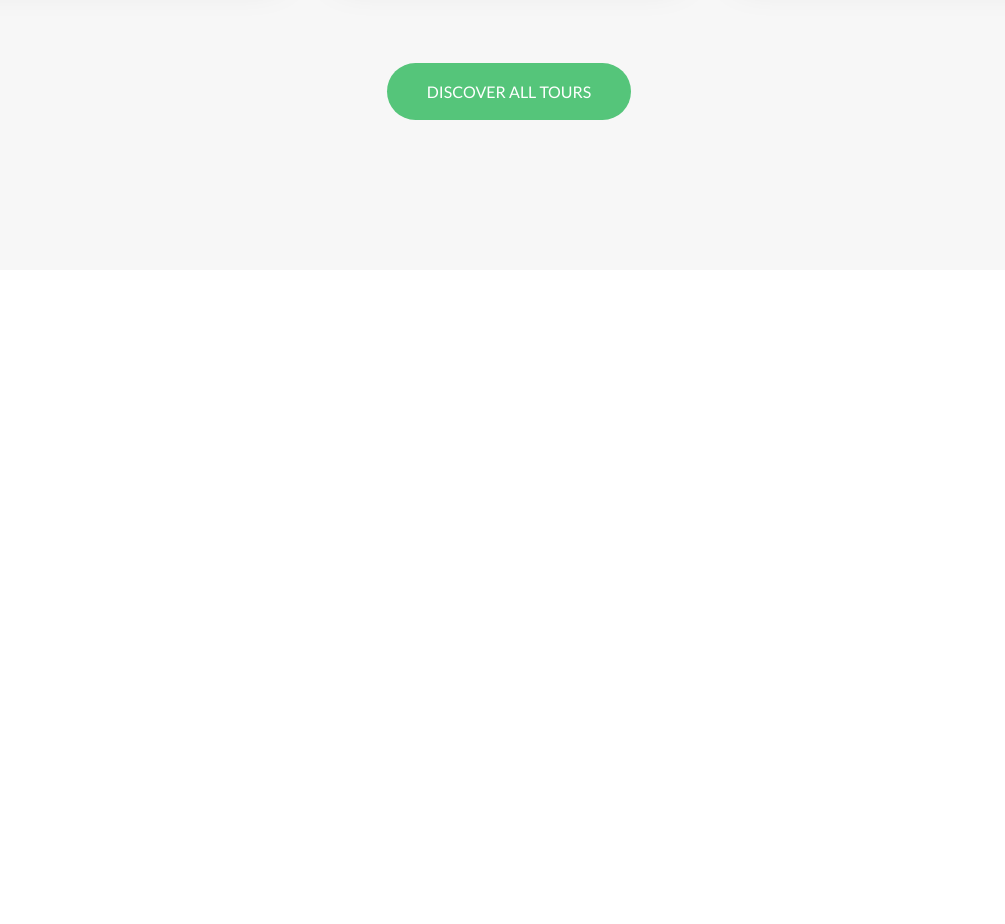
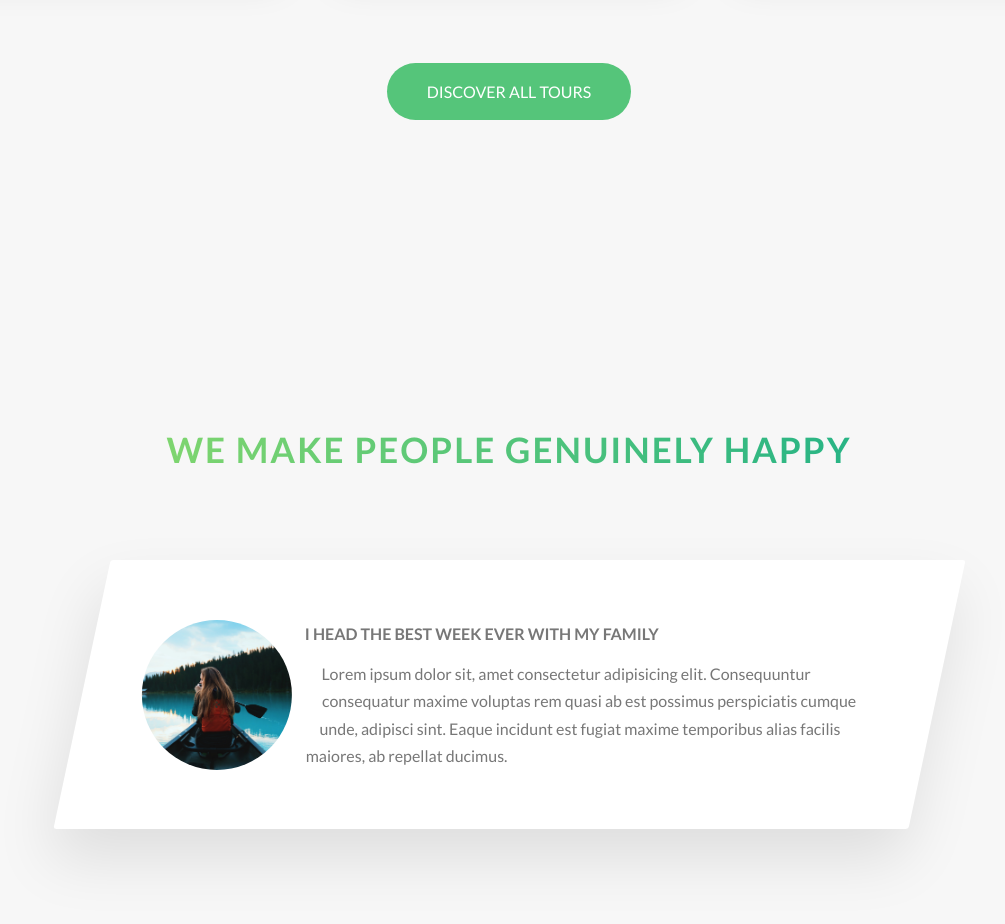
Before and after one commit to RomariosGoIT/CSS, a website: page Natours/index.html in a window 1280 px wide. Shown: the part 3067-3991 px from the top of the page, without its empty margins (131-1136 px from the left). Before the commit the page ends 3367 px from the top, so only its background shows below. Drawn offline with Linux system fonts and the light colour scheme.

Commit message:
section-stories

```diff
--- a/Natours/index.html
+++ b/Natours/index.html
@@ -229,6 +229,31 @@
           <a href="#" class="btn btn--green">Discover All Tours</a>
         </div>
       </section>
+      <section class="section-stories">
+        <div class="u-center-text u-margin-bottom-big">
+          <h2 class="heading-secondary">We make people genuinely happy</h2>
+        </div>
+        <div class="row">
+          <div class="story">
+            <figure class="story__shape">
+              <img src="img/nat-8.jpg" alt="Person on a tour" class="story__img">
+              <figcaption class="story__caption">Mary Smith</figcaption>
+            </figure>
+            <div class="story__text">
+              <h3 class="heading-tertiary u-margin-bottom-small">
+                I head the best week ever with my family
+              </h3>
+              <p>
+                Lorem ipsum dolor sit, amet consectetur adipisicing elit.
+                Consequuntur consequatur maxime voluptas rem quasi ab est
+                possimus perspiciatis cumque unde, adipisci sint. Eaque incidunt est
+                fugiat maxime temporibus alias facilis maiores, ab repellat
+                ducimus.
+              </p>
+            </div>
+          </div>
+        </div>
+      </section>
     </main>
 
     <!-- <section class="grid-test">
--- a/Natours/sass/components/_card.scss
+++ b/Natours/sass/components/_card.scss
@@ -145,7 +145,7 @@
       }
     }
   }
-  // FRONT SIDE STYLE
+  // BACK SIDE STYLE
   &__cta {
     text-align: center;
     position: absolute;
--- a/Natours/sass/components/_feature-box.scss
+++ b/Natours/sass/components/_feature-box.scss
@@ -6,6 +6,7 @@
   border-radius: 3px;
   box-shadow: 0 1.5rem 4rem rgba($color-black, 0.15);
   transition: all 0.3s;
+  backface-visibility: hidden;
   &__icon {
     font-size: 6rem;
     font-weight: 700;
--- /dev/null
+++ b/Natours/sass/components/_story.scss
@@ -0,0 +1,51 @@
+.story {
+  width: 75%;
+  margin: 0 auto;
+  box-shadow: 0 3rem 6rem rgba($color-black, 0.1);
+  background-color: $color-white;
+  border-radius: 3px;
+  padding: 6rem;
+  padding-left: 9rem;
+  font-size: $default-font-size;
+  transform: skewX(-12deg);
+
+  &__shape {
+    width: 15rem;
+    height: 15rem;
+    float: left;
+    shape-outside: circle(50% at 50% 50%);
+    -webkit-shape-outside: circle(50% at 50% 50%);
+    clip-path: circle(50% at 50% 50%);
+    -webkit-clip-path: circle(50% at 50% 50%);
+    transform: translateX(-3rem) skewX(12deg);
+    position: relative;
+  }
+
+  &__img {
+    height: 100%;
+    transform: translateX(-4rem);
+  }
+
+  &__text {
+    transform: skewX(12deg);
+  }
+
+  &__caption {
+    position: absolute;
+    top: 50%;
+    left: 50%;
+    transform: translate(-50%, 20%);
+    text-transform: uppercase;
+    font-size: 1.7rem;
+    text-align: center;
+    color: $color-white;
+    opacity: 0;
+    transition: all 0.5s;
+    backface-visibility: hidden;
+  }
+
+  &:hover &__caption {
+    opacity: 1;
+    transform: translate(-50%, -50%);
+  }
+}
--- a/Natours/sass/main.scss
+++ b/Natours/sass/main.scss
@@ -11,6 +11,7 @@
 @import 'components/composition';
 @import 'components/feature-box';
 @import 'components/card';
+@import 'components/story';
 
 @import 'layout/grid';
 @import 'layout/header';
--- a/Natours/sass/pages/_home.scss
+++ b/Natours/sass/pages/_home.scss
@@ -25,3 +25,8 @@
   padding: 25rem 0 15rem 0;
   margin-top: -10rem;
 }
+
+.section-stories {
+  padding: 15rem 0;
+  background-color: $color-gray-light-1;
+}
```
Also changed, not shown: Natours/css/style.css.
